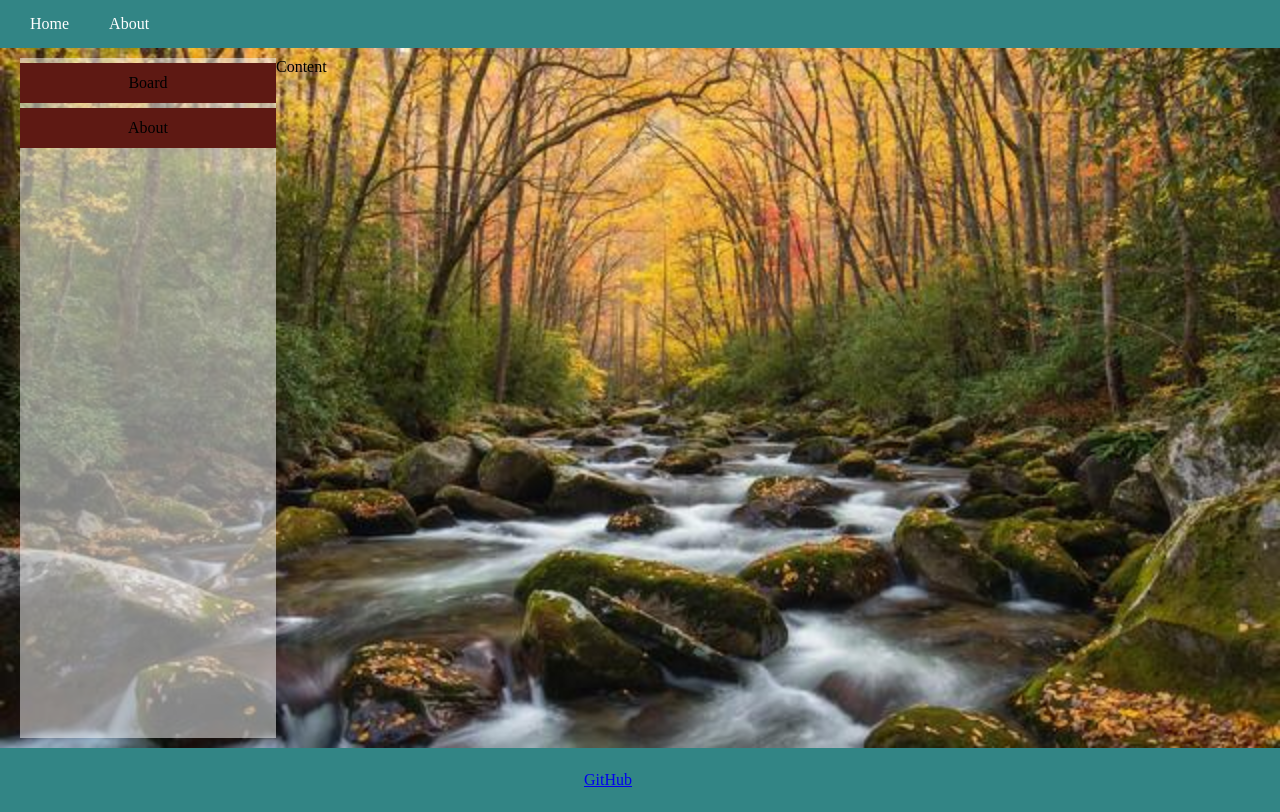
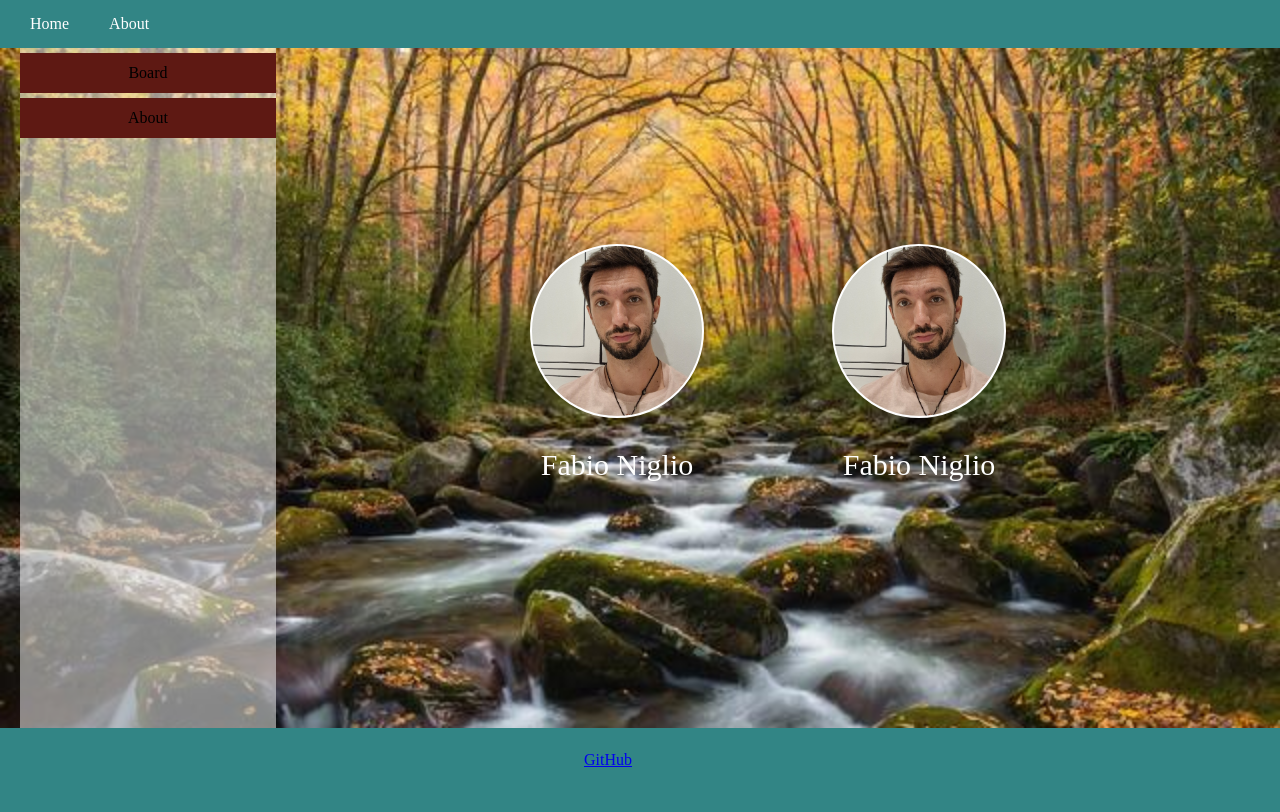
Before and after one commit to fabioniglio/Kanban-Board-app, a React (Vite) app: page / in a window 1280 px wide. Built offline with nearby package versions, Linux system fonts and the light colour scheme.

Commit message:
About Page

```diff
--- a/src/App.css
+++ b/src/App.css
@@ -1,7 +1,8 @@
 .main-content {
   display: flex;
-  flex-flow: row nowrap;
-  justify-content: flex-start;
+  justify-content: center; /* Centers the children (Sidebar and About components) */
+  align-items: center; /* Aligns items to the top */
+  height: calc(100vh - 140px);
   background-image: url("./assets/background-image.jpg");
   background-size: cover;
   padding: 10px 20px;
--- a/src/App.jsx
+++ b/src/App.jsx
@@ -1,7 +1,7 @@
 import "./App.css";
 import Navbar from "./components/Navbar";
 import Sidebar from "./components/Sidebar";
-import Content from "./components/Content";
+import About from "./components/About";
 import Footer from "./components/Footer";
 
 function App() {
@@ -10,7 +10,7 @@ function App() {
       <Navbar />
       <div className="main-content">
         <Sidebar />
-        <Content />
+        <About />
       </div>
       <Footer />
     </div>
--- /dev/null
+++ b/src/components/About.css
@@ -0,0 +1,33 @@
+.About {
+  display: flex;
+  flex-direction: row;
+  align-items: center; /* Center the profiles vertically */
+  justify-content: center; /* Center the profiles horizontally */
+  gap: 8rem;
+  flex: 1; /* Takes up the remaining space in the .main-content */
+  padding: 20px; /* Adds padding around the content */
+}
+
+.Profile {
+  display: flex;
+  flex-direction: column;
+  align-items: center; /* Center the content of each profile */
+  margin-bottom: 20px; /* Adds space between profiles */
+}
+
+.profile-circle {
+  width: 170px; /* Diameter of the circle */
+  height: 170px; /* Diameter of the circle */
+  border-radius: 50%;
+  border: 2px solid #fff; /* Optional: adds a border around the image */
+  box-shadow: 0 0 8px rgba(0, 0, 0, 0.2); /* Optional: adds a shadow for depth */
+  background-image: url("../assets/fabio-niglio.jpg"); /* Path to the image */
+  background-position: 75% 25%; /* Adjust this to focus on the face */
+  background-size: cover; /* Ensures the circle is fully covered by the image */
+}
+
+.About p {
+  color: white;
+  font-size: 30px;
+  font-weight: 400;
+}
--- /dev/null
+++ b/src/components/About.jsx
@@ -0,0 +1,18 @@
+import "./About.css";
+
+function About() {
+  return (
+    <div className="About">
+      <div className="Profile">
+        <div className="profile-circle"></div>
+        <p>Fabio Niglio</p>
+      </div>
+      <div className="Profile">
+        <div className="profile-circle"></div>
+        <p>Fabio Niglio</p>
+      </div>
+    </div>
+  );
+}
+
+export default About;
--- a/src/components/Content.css
+++ b/src/components/Content.css
@@ -1,4 +1,4 @@
 .content {
-  width: 85vw;
-  height: 85vh;
+  width: 80vw;
+  height: 80vh;
 }
```
Also changed, not shown: src/assets/fabio-niglio.jpg (added).
